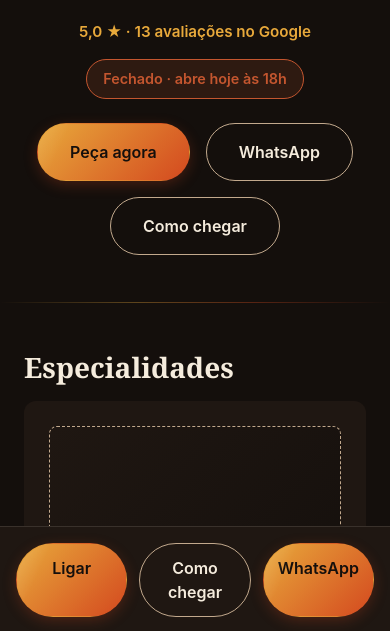
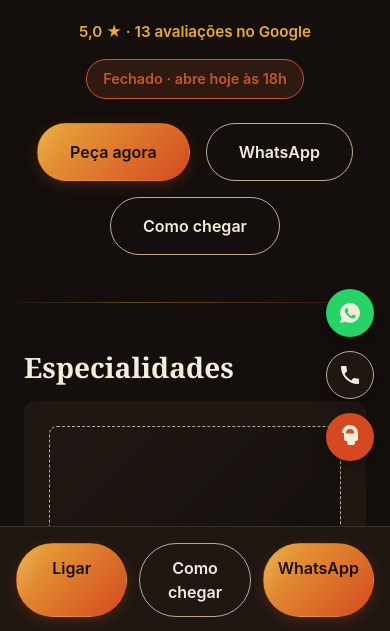
Before and after one commit to morettilunajob-ux/dutka-comida-arabe, a plain HTML site: page index.html in a window 390 px wide. Shown: the part 211-842 px from the top of the page. Drawn offline with Linux system fonts and the light colour scheme; files whose address does not match are found by name.

Commit message:
Adiciona botões flutuantes (WhatsApp/Ligar/iFood) e link real do iFood
- contato.ifood preenchido com URL fornecida pelo dono
- pilha de botões redondos fixa no canto, sem sobrepor barra fixa mobile (65px de folga)

```diff
--- a/css/estilo.css
+++ b/css/estilo.css
@@ -376,7 +376,48 @@ footer ul {
   .topo h1 { font-size: 2rem; }
 }
 
+/* ---- Botões flutuantes ---- */
+
+.flutuantes {
+  position: fixed;
+  right: 20px;
+  bottom: 120px;
+  display: flex;
+  flex-direction: column;
+  gap: 14px;
+  z-index: 15;
+}
+
+.flutuante {
+  width: 52px;
+  height: 52px;
+  border-radius: 50%;
+  display: flex;
+  align-items: center;
+  justify-content: center;
+  color: var(--creme);
+  box-shadow: 0 6px 16px rgba(0, 0, 0, 0.35);
+  transition: transform 0.25s cubic-bezier(0.34, 1.56, 0.64, 1);
+}
+
+.flutuante svg { width: 26px; height: 26px; }
+
+.flutuante:hover { transform: translateY(-3px) scale(1.06); }
+.flutuante:active { transform: scale(0.94); }
+
+.flutuante--whatsapp { background: #25D366; }
+.flutuante--ligar     { background: var(--tinta-2); border: 1px solid var(--creme-fraco); }
+.flutuante--ifood     { background: var(--brasa); }
+
+@media (max-width: 640px) {
+  .flutuantes { right: 16px; bottom: 172px; }
+  .flutuante { width: 48px; height: 48px; }
+  .flutuante svg { width: 24px; height: 24px; }
+}
+
 @media (prefers-reduced-motion: reduce) {
+  .flutuante { transition: none; }
+  .flutuante:hover, .flutuante:active { transform: none; }
   html { scroll-behavior: auto; }
 }
 
--- a/index.html
+++ b/index.html
@@ -141,6 +141,18 @@
   <a class="botao botao--principal" data-whatsapp hidden href="#" target="_blank" rel="noopener">WhatsApp</a>
 </div>
 
+<div class="flutuantes">
+  <a class="flutuante flutuante--whatsapp" data-whatsapp hidden href="#" target="_blank" rel="noopener" aria-label="WhatsApp">
+    <svg viewBox="0 0 24 24" fill="currentColor" aria-hidden="true"><path d="M12.04 2C6.58 2 2.13 6.45 2.13 11.91c0 1.75.46 3.39 1.26 4.81L2 22l5.42-1.36a9.9 9.9 0 0 0 4.62 1.14h.01c5.46 0 9.9-4.45 9.9-9.91C21.95 6.45 17.5 2 12.04 2Zm5.79 14.02c-.24.68-1.4 1.3-1.93 1.34-.5.05-.98.24-3.28-.7-2.78-1.13-4.57-3.92-4.71-4.1-.14-.18-1.13-1.5-1.13-2.86 0-1.36.71-2.03.97-2.3.24-.26.53-.32.7-.32.18 0 .35 0 .5.01.17.01.38-.06.6.45.24.55.79 1.9.86 2.04.07.14.12.3.02.48-.09.18-.14.3-.28.46-.14.16-.29.36-.42.48-.14.13-.28.28-.12.55.16.27.72 1.19 1.55 1.93 1.06.94 1.96 1.24 2.23 1.38.27.13.43.11.59-.07.16-.18.68-.79.86-1.06.18-.27.36-.22.6-.13.24.09 1.55.73 1.82.87.27.13.45.2.51.31.07.12.07.68-.17 1.36Z"/></svg>
+  </a>
+  <a class="flutuante flutuante--ligar" data-telefone-link href="#" aria-label="Ligar">
+    <svg viewBox="0 0 24 24" fill="currentColor" aria-hidden="true"><path d="M6.6 10.79c1.44 2.83 3.76 5.14 6.59 6.59l2.2-2.2c.27-.27.67-.36 1.02-.24 1.12.37 2.33.57 3.58.57.55 0 1 .45 1 1V20c0 .55-.45 1-1 1-9.39 0-17-7.61-17-17 0-.55.45-1 1-1h3.5c.55 0 1 .45 1 1 0 1.25.2 2.46.57 3.58.11.35.03.74-.25 1.02L6.6 10.79Z"/></svg>
+  </a>
+  <a class="flutuante flutuante--ifood" data-ifood hidden href="#" target="_blank" rel="noopener" aria-label="Peça pelo iFood">
+    <svg viewBox="0 0 24 24" fill="currentColor" aria-hidden="true"><path d="M4 8a8 8 0 1 1 16 0v6a2 2 0 0 1-2 2h-1v2a2 2 0 0 1-2 2h-4a2 2 0 0 1-2-2v-2H8a2 2 0 0 1-2-2V8Zm8-4a4 4 0 0 0-4 4v.5h8V8a4 4 0 0 0-4-4Z"/></svg>
+  </a>
+</div>
+
 <script src="js/dados.js"></script>
 <script src="js/app.js"></script>
 </body>
--- a/js/app.js
+++ b/js/app.js
@@ -73,6 +73,13 @@ function renderContato() {
   if (DADOS.contato.delivery) {
     document.querySelectorAll('[data-delivery]').forEach(el => {
       el.href = DADOS.contato.delivery;
+      el.hidden = false;
+    });
+  }
+
+  if (DADOS.contato.ifood) {
+    document.querySelectorAll('[data-ifood]').forEach(el => {
+      el.href = DADOS.contato.ifood;
       el.hidden = false;
     });
   }
--- a/js/dados.js
+++ b/js/dados.js
@@ -9,7 +9,8 @@ const DADOS = {
     whatsapp: "5541996660287",
     instagram: "dutkaculinariarabe",
     facebook: "dutkacomidaarabe",
-    delivery: "https://pedido.anota.ai/loja/dutka-comidas-arabe"
+    delivery: "https://pedido.anota.ai/loja/dutka-comidas-arabe",
+    ifood: "https://www.ifood.com.br/delivery/pontal-do-parana-pr/dutkas-shangrila/7771cd38-41c1-46d4-a14f-c80724e3247c"
   },
 
   endereco: {
```
